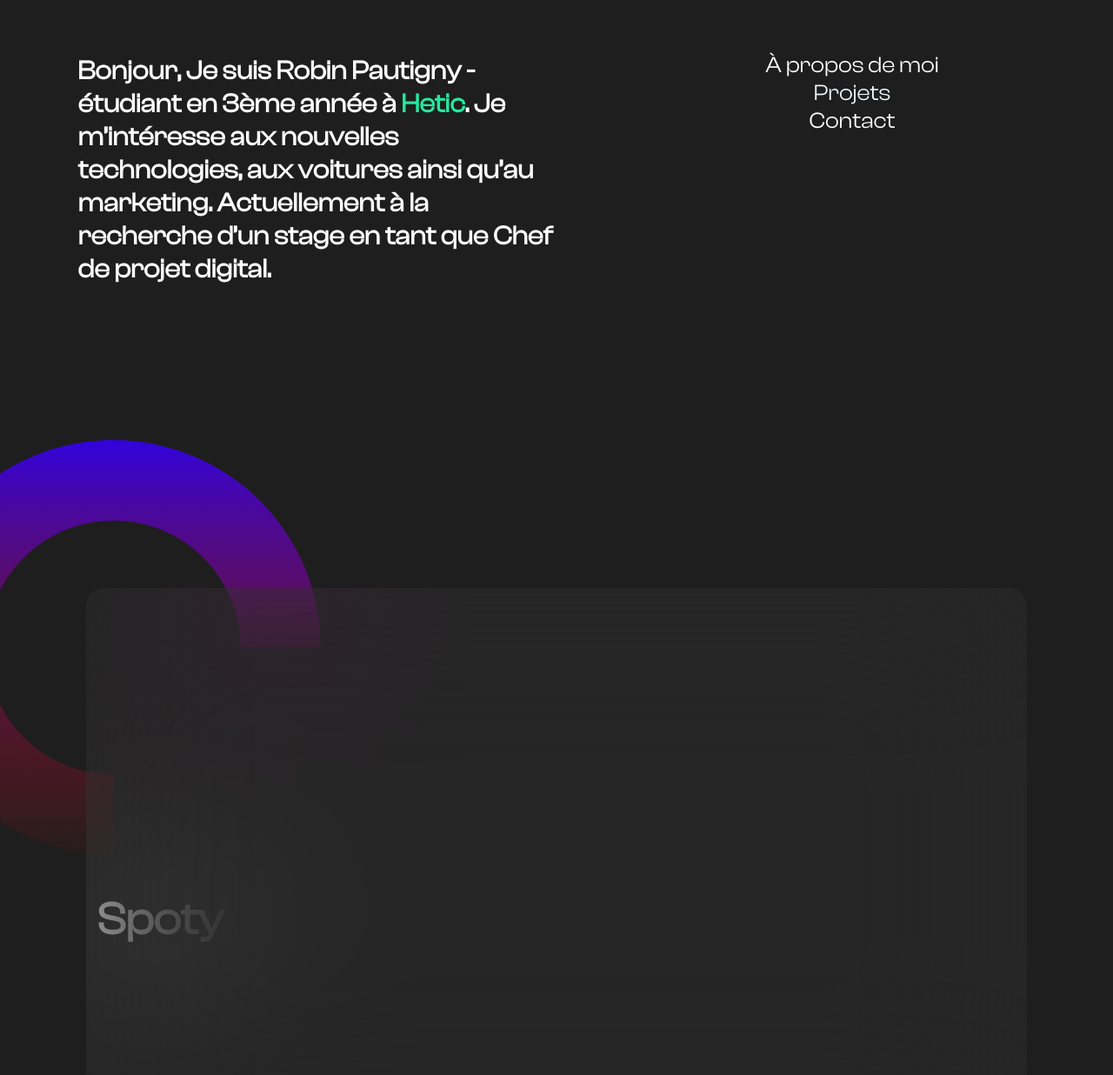
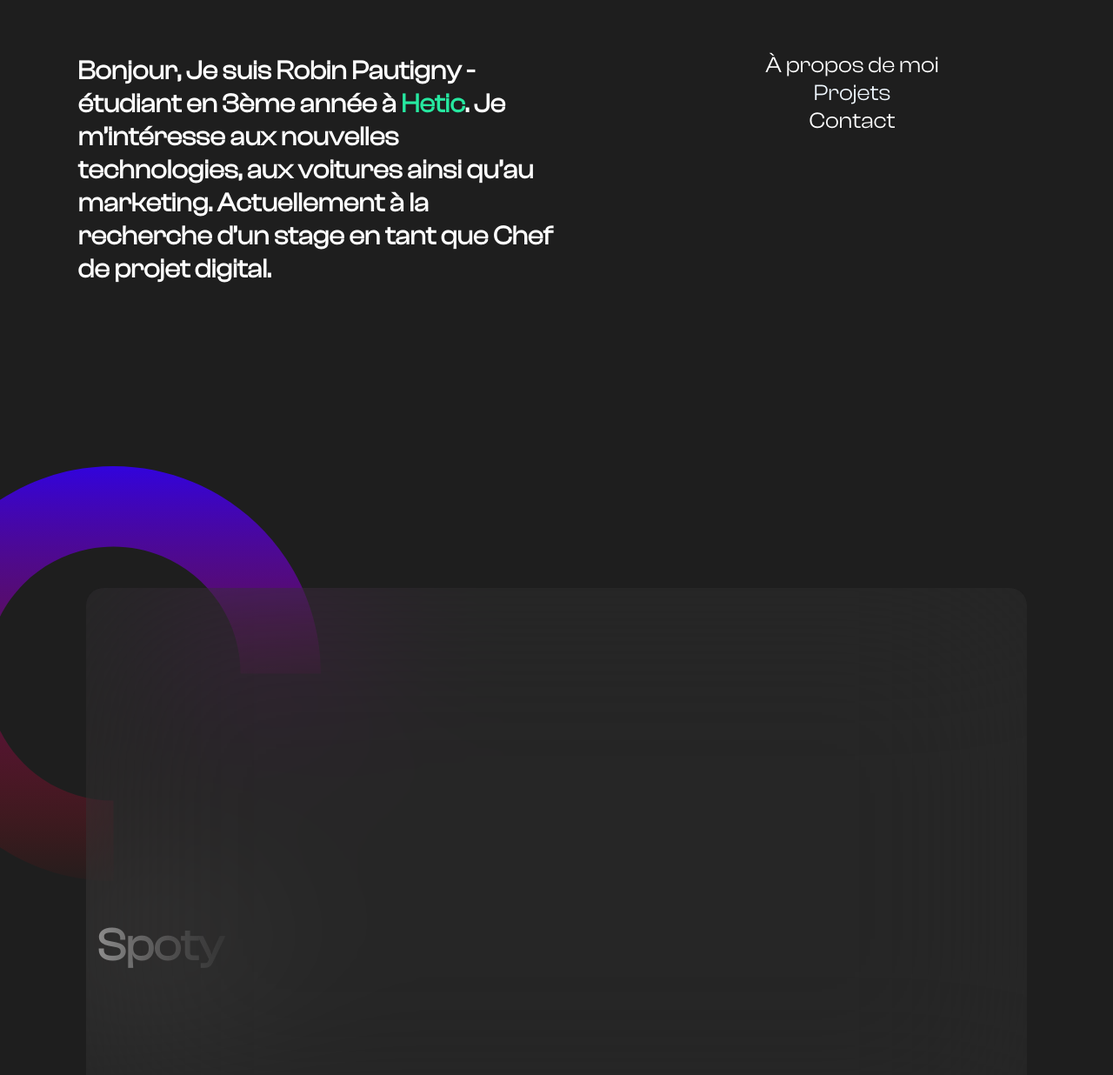
Before and after one commit to rob1-alt/portfolio2022, a React (Create React App) app: page / in a window 1280 px wide. Shown: the part 204-1440 px from the top of the page at 87% size. Built offline with nearby package versions, Linux system fonts and the light colour scheme.

Commit message:
fix ellipse

```diff
--- a/src/App.css
+++ b/src/App.css
@@ -114,5 +114,5 @@ border-radius: 20px;
   z-index: 0;
   position: absolute;
   left: 0;
-  top: 710px;
+  top: 740px;
 }
```
